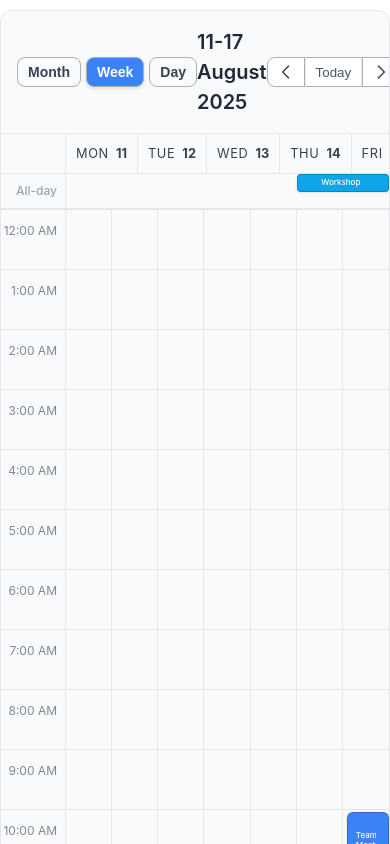
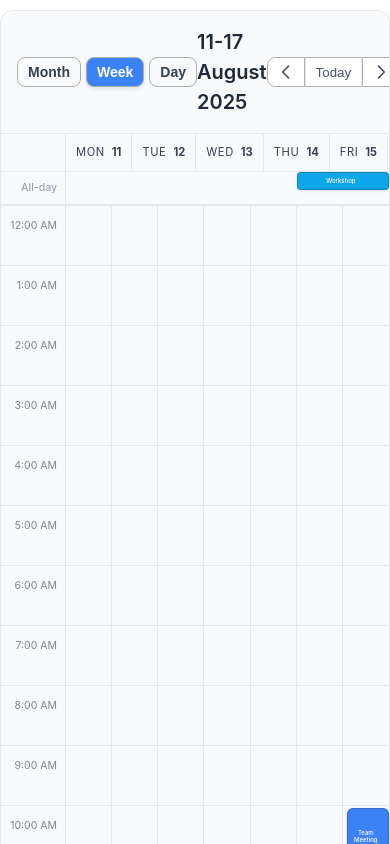
Before and after one commit to safdar-azeem/v-event-calendar, a Vue app: page / in a window 390 px wide. Both pictures are taken after a click on the button "Week". Shown: the top 844 px of the page. Built offline with nearby package versions, Linux system fonts and the light colour scheme.

Commit message:
Update style.css

```diff
--- a/src/css/style.css
+++ b/src/css/style.css
@@ -7,7 +7,7 @@
    --calendar-hover-color: #f0f4f8;
    --calendar-date-label-size: 0.62em;
    --calendar-date-font-weight: 500;
-   --calendar-day-header-font-size: 0.8rem;
+   --calendar-day-header-font-size: 0.8em;
    --calendar-current-time-color: #ef4444;
 }
 
@@ -46,7 +46,6 @@
    height: 100%;
    display: flex;
    flex-direction: column;
-   background: white;
    overflow: hidden;
    border-radius: 8px;
    min-height: 600px;
@@ -134,7 +133,7 @@
 .month-header-cell {
    padding: 8px 12px;
    text-align: center;
-   font-size: 0.875rem;
+   font-size: 0.875em;
    border-bottom: 1px solid var(--calendar-border-color);
    font-weight: 600;
    color: var(--calendar-text-color);
@@ -227,7 +226,7 @@
 
 .time-slot-label {
    border-top: 1px solid var(--calendar-border-color);
-   font-size: 0.75rem;
+   font-size: 0.75em;
    color: #808690;
    padding-right: 8px;
    text-align: right;
@@ -259,7 +258,7 @@
 }
 
 .calendar-time-slot:hover {
-   background-color: var(--calendar-border-color);
+   background-color: var(--calendar-hover-color);
 }
 
 .calendar-time-slot.drag-creating {
@@ -284,9 +283,9 @@
 /* Calendar Events */
 .calendar-event {
    position: relative;
-   padding: 4px 8px;
+   padding: 0.1em 0.5em;
    color: white;
-   font-size: 0.1rem;
+   font-size: 0.1em;
    cursor: pointer;
    transition: all 0.2s;
    box-shadow: 0 1px 3px rgba(0, 0, 0, 0.1);
@@ -300,12 +299,8 @@
    align-items: center;
 }
 
-.calendar-event:hover {
-   box-shadow: 0 4px 6px rgba(0, 0, 0, 0.15);
-}
-
 .calendar-event.compact {
-   font-size: 0.5rem;
+   font-size: 0.5em;
    padding: 2px 6px;
    min-height: 18px;
 }
@@ -326,7 +321,7 @@
 .event-title {
    overflow: hidden;
    text-overflow: ellipsis;
-   font-size: 0.5rem;
+   font-size: 0.5em;
    font-weight: 500;
    flex: 1;
    margin-right: 4px;
@@ -419,7 +414,7 @@
 .all-day-label {
    border-right: 1px solid var(--calendar-border-color);
    padding: 8px;
-   font-size: 0.75rem;
+   font-size: 0.75em;
    text-align: right;
    padding-right: 8px;
    font-weight: 500;
@@ -537,7 +532,7 @@
    border-radius: 6px;
    padding: 4px 8px;
    color: white;
-   font-size: 0.875rem;
+   font-size: 0.875em;
    cursor: pointer;
    overflow: hidden;
    transition: none;
@@ -713,7 +708,7 @@
 .multi-day-event-container {
    position: absolute;
    z-index: 10;
-   font-size: 0.75rem;
+   font-size: 0.75em;
    pointer-events: auto;
 }
 
@@ -728,7 +723,7 @@
    display: flex;
    flex-direction: column;
    gap: 4px;
-   font-size: 0.8rem;
+   font-size: 0.8em;
 }
 
 /* Fade Animation */
@@ -749,7 +744,7 @@
    }
 
    .calendar-week-grid {
-      font-size: 0.875rem;
+      font-size: 0.875em;
    }
 
    .calendar-time-slot {
@@ -757,7 +752,7 @@
    }
 
    .calendar-date-grid {
-      font-size: 0.875rem;
+      font-size: 0.875em;
    }
 }
 
```
